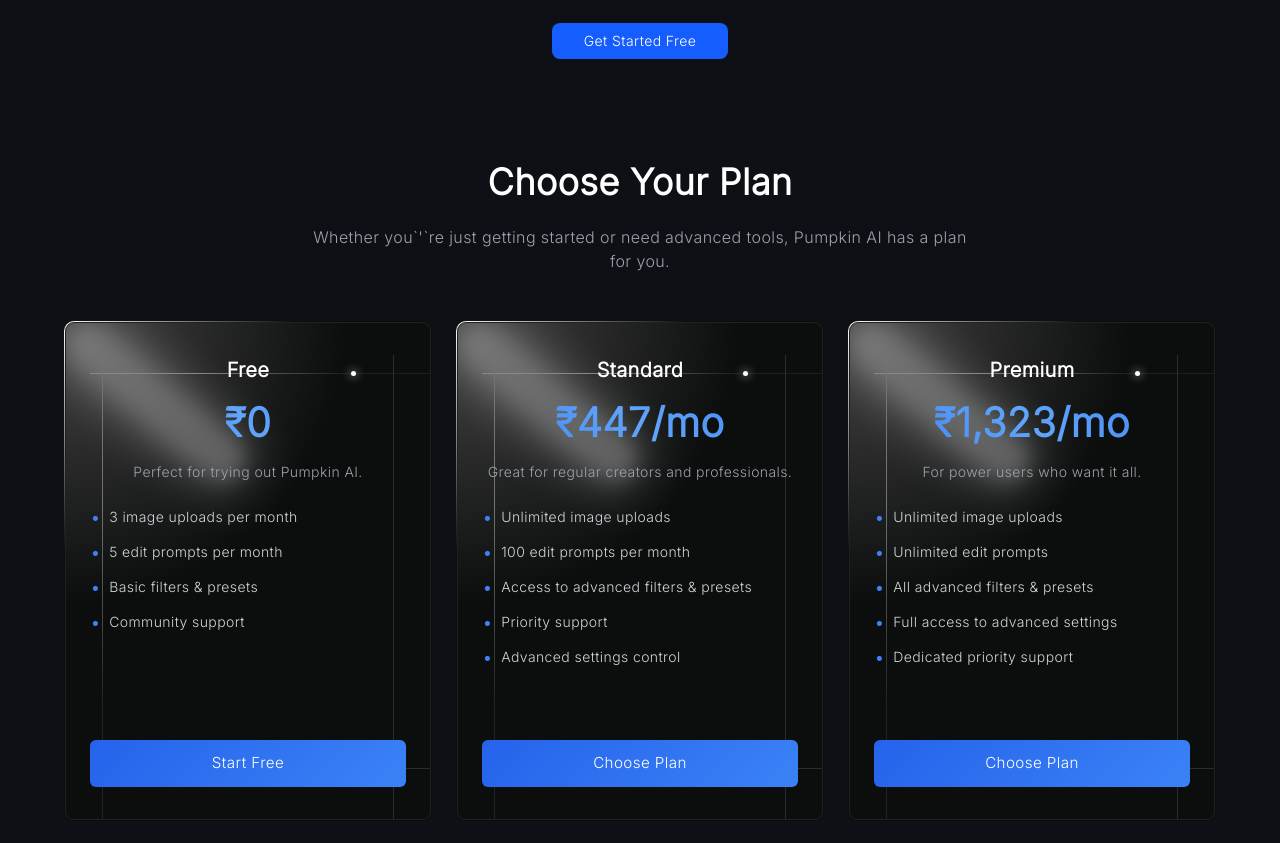
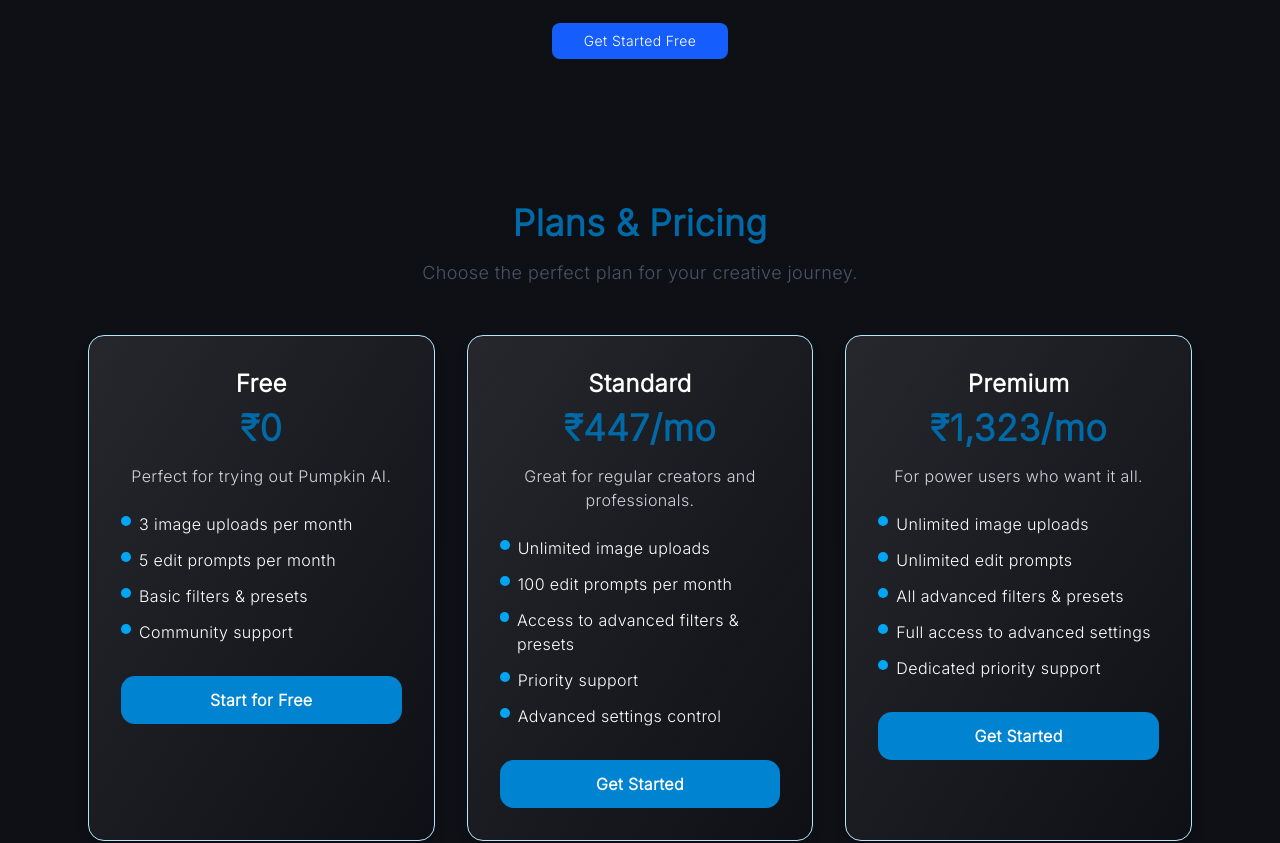
Before and after one commit to elvish-ishaan/pumpkin, a Next.js app in the folder fe/: page / in a window 1280 px wide. Shown: the part 1600-2443 px from the top of the page. Built offline with nearby package versions, Linux system fonts and the light colour scheme.

Commit message:
fix: fixed pricing section

```diff
--- a/fe/components/Pricing.tsx
+++ b/fe/components/Pricing.tsx
@@ -1,50 +1,5 @@
-import React from 'react';
-import styled from 'styled-components';
+import React from "react";
 
-const PricingCard = ({ plan }:{
-  plan: {
-    name: string,
-    price: string,
-    description: string,
-    features: string[]
-  },
-  index?: number
-}) => {
-  return (
-    <StyledWrapper>
-      <div className="outer">
-        <div className="dot" />
-        <div className="card">
-          <div className="ray" />
-          <div className="card-header">
-            <h3 className="plan-name">{plan.name}</h3>
-            <div className="price">{plan.price}</div>
-            <p className="description">{plan.description}</p>
-          </div>
-          <div className="card-content">
-            <ul className="features">
-              {plan.features.map((feature, idx) => (
-                <li key={idx}>
-                  <span className="bullet">•</span>
-                  {feature}
-                </li>
-              ))}
-            </ul>
-            <button className="cta-button">
-              {plan.name === "Free" ? "Start Free" : "Choose Plan"}
-            </button>
-          </div>
-          <div className="line topl" />
-          <div className="line leftl" />
-          <div className="line bottoml" />
-          <div className="line rightl" />
-        </div>
-      </div>
-    </StyledWrapper>
-  );
-};
-
-const Pricing = () => {
 const plans = [
   {
     name: "Free",
@@ -83,252 +38,41 @@
   },
 ];
 
+export default function Pricing() {
   return (
-    <PricingSection>
-      <div className="pricing-header">
-        <h2>Choose Your Plan</h2>
-        <p className="subtitle">
-          Whether you`&apos;`re just getting started or need advanced tools, Pumpkin AI has a plan for you.
+    <section className="w-full py-16 text-gray-800">
+      <div className="max-w-6xl mx-auto px-6 text-center">
+        <h2 className="text-4xl font-bold mb-4 text-sky-700">Plans & Pricing</h2>
+        <p className="text-lg text-gray-600 mb-12">
+          Choose the perfect plan for your creative journey.
         </p>
+
+        <div className="grid grid-cols-1 md:grid-cols-3 gap-8">
+          {plans.map((plan, index) => (
+            <div
+              key={index}
+              className=" bg-gradient-to-br from-white/10 via-white/5 to-transparent rounded-2xl shadow-lg p-8 border border-sky-200 hover:shadow-xl transition duration-300"
+            >
+              <h3 className="text-2xl font-semibold text-white mb-2">{plan.name}</h3>
+              <p className="text-4xl font-bold text-sky-700 mb-4">{plan.price}</p>
+              <p className=" text-gray-300 mb-6">{plan.description}</p>
+
+              <ul className="space-y-3 text-left">
+                {plan.features.map((feature, idx) => (
+                  <li key={idx} className="flex items-start gap-2">
+                    <span className="w-2.5 h-2.5 rounded-full bg-sky-500 mt-1"></span>
+                    <span className="text-white">{feature}</span>
+                  </li>
+                ))}
+              </ul>
+
+              <button className="mt-8 w-full py-3 rounded-xl bg-sky-600 text-white font-semibold hover:bg-sky-700 transition">
+                {plan.name === "Free" ? "Start for Free" : "Get Started"}
+              </button>
             </div>
-
-      <div className="pricing-grid">
-        {plans.map((plan, i) => (
-          <PricingCard key={i} plan={plan} index={i} />
           ))}
         </div>
-    </PricingSection>
+      </div>
+    </section>
   );
-};
-
-const PricingSection = styled.section`
-  max-width: 1200px;
-  margin: 96px auto 80px;
-  padding: 0 24px;
-  text-align: center;
-
-  .pricing-header {
-    margin-bottom: 48px;
-
-    h2 {
-      font-size: 2.25rem;
-      font-weight: bold;
-      color: #fff;
-      margin-bottom: 16px;
 }
-
-    .subtitle {
-      color: #9ca3af;
-      max-width: 672px;
-      margin: 0 auto;
-      font-size: 1rem;
-    }
-  }
-
-  .pricing-grid {
-    display: grid;
-    grid-template-columns: repeat(auto-fit, minmax(300px, 1fr));
-    gap: 24px;
-    max-width: 1200px;
-    margin: 0 auto;
-  }
-
-  @media (max-width: 768px) {
-    .pricing-header h2 {
-      font-size: 1.875rem;
-    }
-  }
-`;
-
-const StyledWrapper = styled.div`
-  .outer {
-    width: 100%;
-    min-height: 500px;
-    border-radius: 10px;
-    padding: 1px;
-    background: radial-gradient(circle 230px at 0% 0%, #ffffff, #0c0d0d);
-    position: relative;
-  }
-
-  .dot {
-    width: 5px;
-    aspect-ratio: 1;
-    position: absolute;
-    background-color: #fff;
-    box-shadow: 0 0 10px #ffffff;
-    border-radius: 100px;
-    z-index: 2;
-    right: 10%;
-    top: 10%;
-    animation: moveDot 6s linear infinite;
-  }
-
-  @keyframes moveDot {
-    0%,
-    100% {
-      top: 10%;
-      right: 10%;
-    }
-    25% {
-      top: 10%;
-      right: calc(100% - 35px);
-    }
-    50% {
-      top: calc(100% - 30px);
-      right: calc(100% - 35px);
-    }
-    75% {
-      top: calc(100% - 30px);
-      right: 10%;
-    }
-  }
-
-  .card {
-    overflow: hidden;
-    z-index: 1;
-    width: 100%;
-    height: 100%;
-    min-height: 498px;
-    border-radius: 9px;
-    border: solid 1px #202222;
-    background: radial-gradient(circle 280px at 0% 0%, #444444, #0c0d0d);
-    display: flex;
-    flex-direction: column;
-    position: relative;
-    color: #fff;
-    padding: 32px 24px;
-  }
-
-  .ray {
-    width: 220px;
-    height: 45px;
-    border-radius: 100px;
-    position: absolute;
-    background-color: #c7c7c7;
-    opacity: 0.4;
-    box-shadow: 0 0 50px #fff;
-    filter: blur(10px);
-    transform-origin: 10%;
-    top: 0%;
-    left: 0;
-    transform: rotate(40deg);
-  }
-
-  .card-header {
-    text-align: center;
-    margin-bottom: 24px;
-    position: relative;
-    z-index: 1;
-  }
-
-  .plan-name {
-    font-size: 1.25rem;
-    font-weight: 600;
-    color: #fff;
-    margin-bottom: 8px;
-  }
-
-  .price {
-    font-weight: bold;
-    font-size: 2.5rem;
-    background: linear-gradient(45deg, #3b82f6 0%, #60a5fa 50%, #3b82f6 100%);
-    background-clip: text;
-    -webkit-background-clip: text;
-    -webkit-text-fill-color: transparent;
-    margin: 8px 0;
-  }
-
-  .description {
-    font-size: 0.875rem;
-    color: #9ca3af;
-    margin-top: 8px;
-  }
-
-  .card-content {
-    flex: 1;
-    display: flex;
-    flex-direction: column;
-    justify-content: space-between;
-    position: relative;
-    z-index: 1;
-  }
-
-  .features {
-    list-style: none;
-    padding: 0;
-    margin: 0 0 24px 0;
-    text-align: left;
-  }
-
-  .features li {
-    display: flex;
-    align-items: flex-start;
-    gap: 8px;
-    color: #d1d5db;
-    font-size: 0.875rem;
-    margin-bottom: 12px;
-    line-height: 1.5;
-  }
-
-  .bullet {
-    color: #3b82f6;
-    font-size: 1.2rem;
-    line-height: 1.2;
-  }
-
-  .cta-button {
-    width: 100%;
-    padding: 12px 24px;
-    border-radius: 6px;
-    background: linear-gradient(135deg, #2563eb 0%, #3b82f6 100%);
-    color: #fff;
-    font-weight: 500;
-    border: none;
-    cursor: pointer;
-    transition: all 0.3s ease;
-    font-size: 0.95rem;
-    position: relative;
-    overflow: hidden;
-  }
-
-  .cta-button:hover {
-    background: linear-gradient(135deg, #1d4ed8 0%, #2563eb 100%);
-    transform: translateY(-2px);
-    box-shadow: 0 10px 20px rgba(37, 99, 235, 0.3);
-  }
-
-  .cta-button:active {
-    transform: translateY(0);
-  }
-
-  .line {
-    width: 100%;
-    height: 1px;
-    position: absolute;
-    background-color: #2c2c2c;
-  }
-
-  .topl {
-    top: 10%;
-    background: linear-gradient(90deg, #888888 30%, #1d1f1f 70%);
-  }
-
-  .bottoml {
-    bottom: 10%;
-  }
-
-  .leftl {
-    left: 10%;
-    width: 1px;
-    height: 100%;
-    background: linear-gradient(180deg, #747474 30%, #222424 70%);
-  }
-
-  .rightl {
-    right: 10%;
-    width: 1px;
-    height: 100%;
-  }
-`;
-
-export default Pricing;
```
Lines whose indentation alone changed are shown as unchanged.
